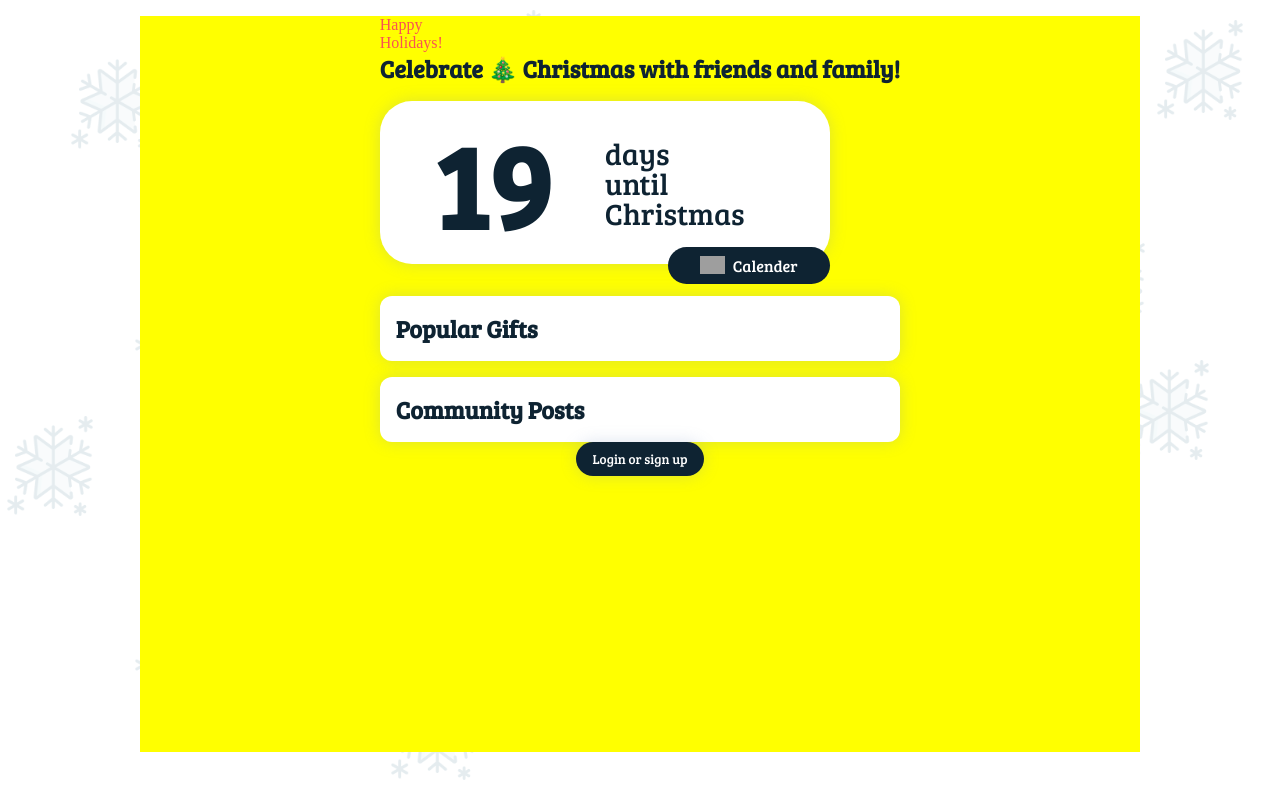
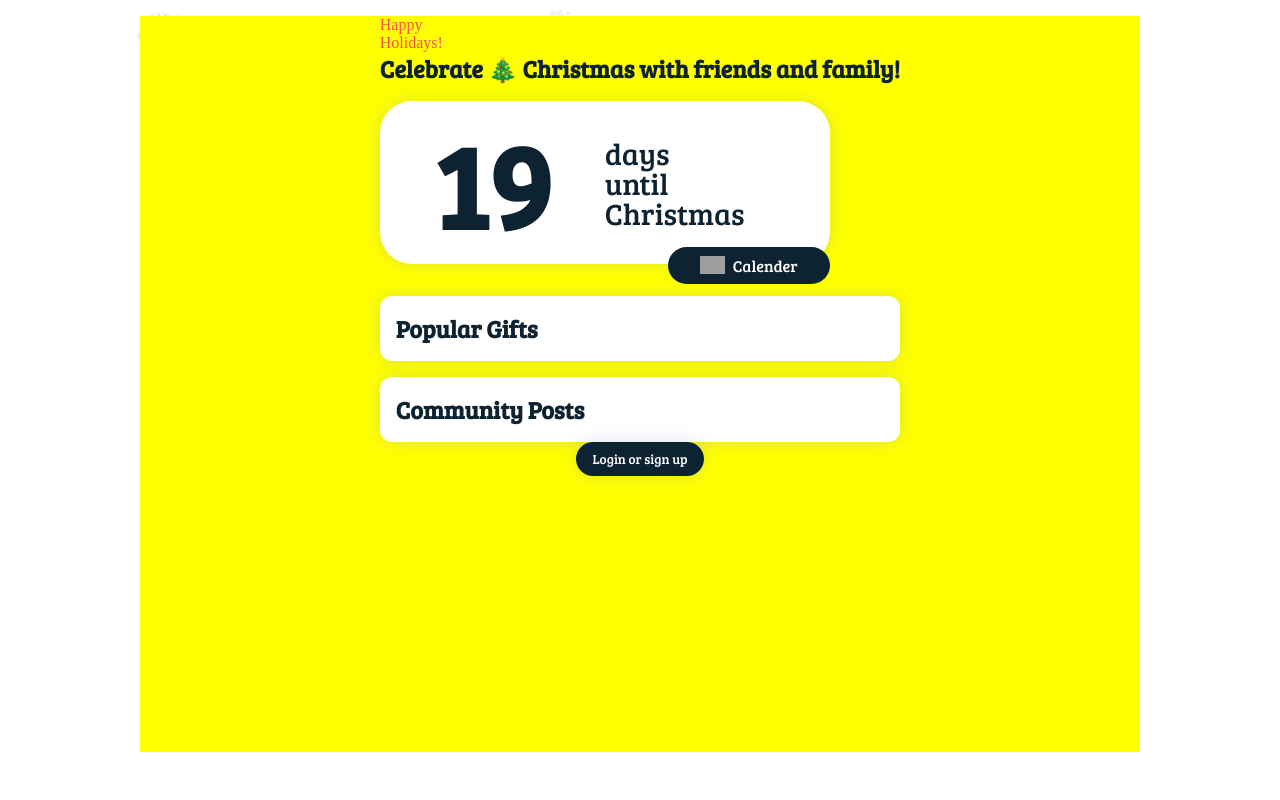
Before and after one commit to siddav83/happy-holiday-frontend, a React (Create React App) app: page / in a window 1280 px wide. Built offline with nearby package versions, Linux system fonts and the light colour scheme; grey boxes are pictures that could not be loaded; a web font is replaced by a local one.

Commit message:
Randomised snow

```diff
--- a/src/App.js
+++ b/src/App.js
@@ -1,22 +1,31 @@
-import React from "react";
+import React, { useEffect } from "react";
 import { Routes, Route } from "react-router-dom";
 import { Home, User, Tab, Holidays, Friends, Community } from "./Pages";
 import Snowflake from "./assets/images/snowflake.png";
 import "./app.css";
 
+const Snowflakes = ({count}) => {
+	return (
+		<div>
+			{
+				new Array(count).fill().map((snowflake, index) => {
+					const size = 16 + Math.random() * 32
+
+					return (<i
+						key={index}
+						className='snowflake'
+						style={{left: `${5 + index * 90 / (count + 1) + Math.random() * 10 - 5}%`, width: `${size}px`, height: `${size}px`, animationDuration: `${5 + Math.random()*10}s`, animationDelay: `${Math.random()*10}s`}}
+					/>)
+				})
+			}
+		</div>
+	)
+}
+
 function App() {
 	return (
 		<div className="App">
-			{/* Snowflakes START*/}
-			{new Array(12).fill().map((snowflake, index) => (
-				<img
-					key={index}
-					src={Snowflake}
-					alt="snowflake"
-					className={`snowflake s-${index + 1}`}
-				/>
-			))}
-			{/* Snowflakes END*/}
+			<Snowflakes count={10}/>
 			<Routes>
 				{/* Pages */}
 				<Route path="/" element={<Home />} />
--- a/src/app.css
+++ b/src/app.css
@@ -1,7 +1,22 @@
 .snowflake {
 	position: absolute;
 	z-index: -100;
-	opacity: 0.2;
+	opacity: 0.3;
+	top: -50px;
+	background-image: url(./assets/images/snowflake.png);
+	background-size: cover;
+	animation: fall infinite linear;
+}
+
+@keyframes fall {
+	from {
+		top: -50px
+	}
+
+	to {
+		top: 100vh;
+		rotate: 360deg;
+	}
 }
 
 .s-1 {
```
